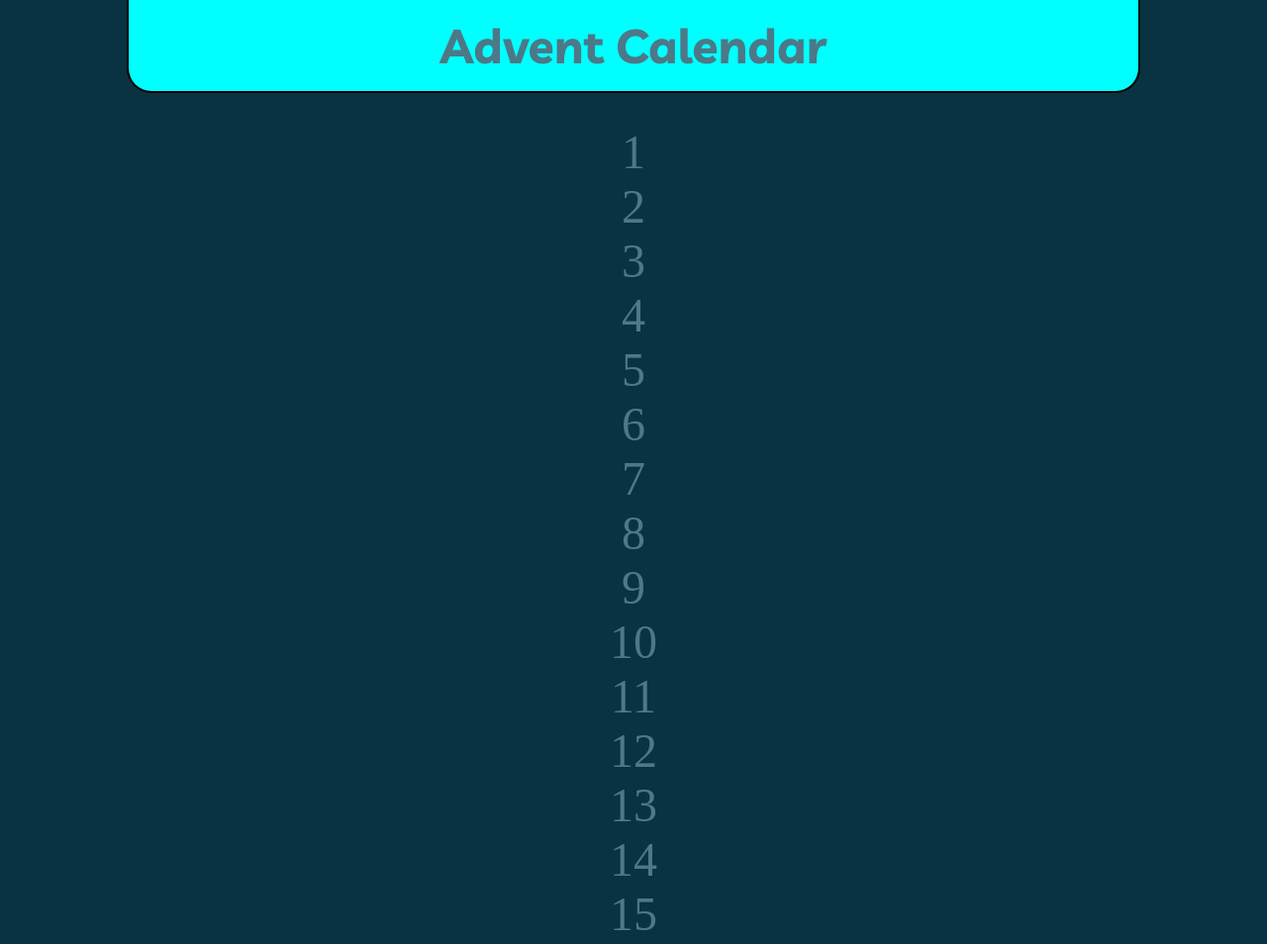
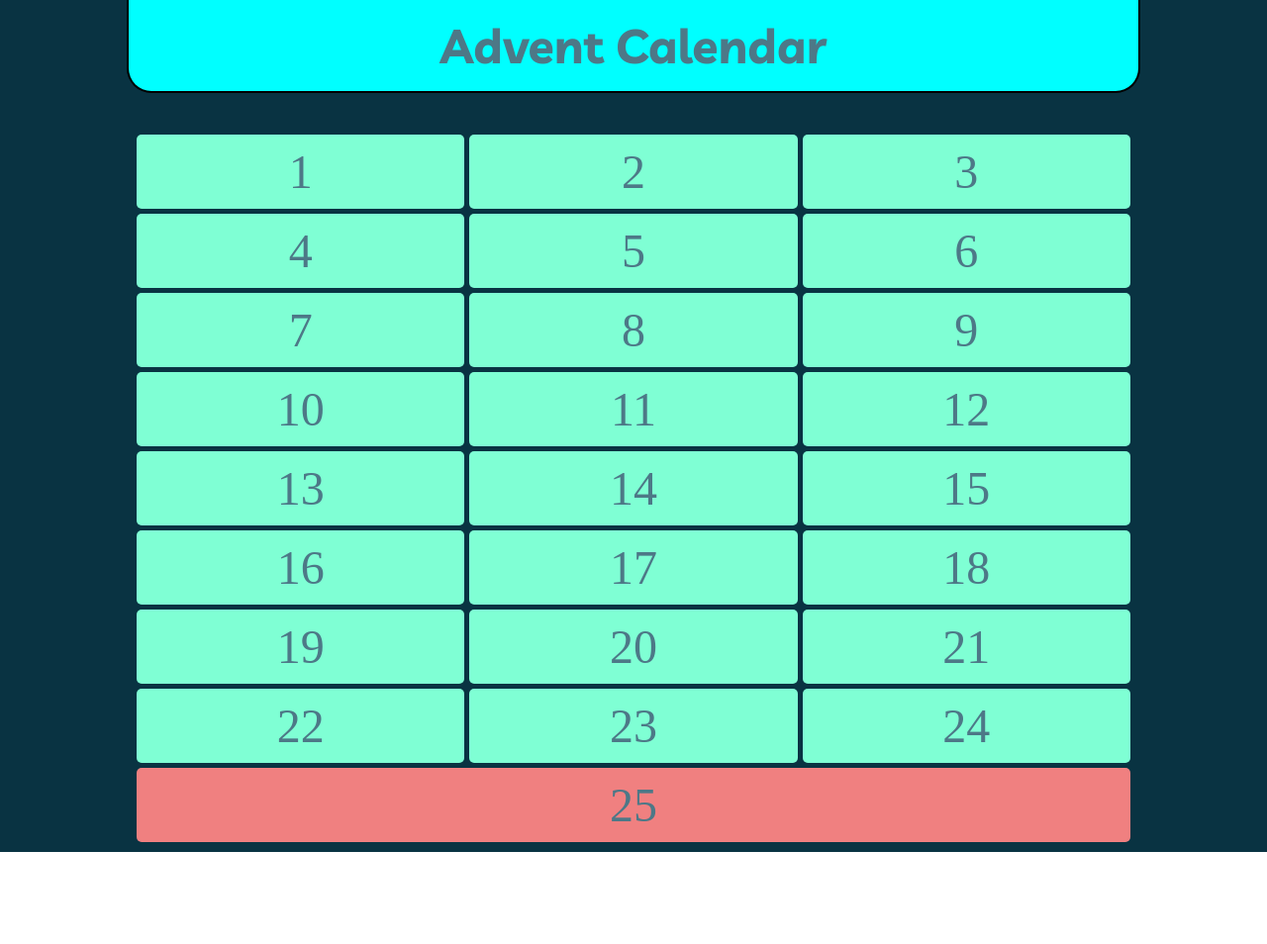
Before and after one commit to EmilioGall/js-advent-calendar, a plain HTML site: page index.html in a window 1280 px wide. Shown: the top 954 px of the page at 99% size. After the commit the page ends 861 px from the top, so only its background shows below. Drawn offline with Linux system fonts and the light colour scheme.

Commit message:
feat: created static raw style for cards - css/style.css

```diff
--- a/css/style.css
+++ b/css/style.css
@@ -79,16 +79,29 @@ body {
   }
 
   main {
+    margin: 0 auto;
+    width: 80%;
 
     .cards-container {
+      display: grid;
+      gap: 5px;
+      grid-template-columns: auto;
+      padding: 10px;
 
       .card {
-        /* border: 2px solid red; */
         font-size: 3rem;
         color: var(--lightoil-p);
         text-align: center;
+        background-color: aquamarine;
+        border-radius: 5px;
+        padding: 10px;
 
-        &.day-25 {}
+        &.day-25 {
+          background-color: lightcoral;
+          grid-column: 1 / 4;
+          column-gap: 20px;
+
+        }
 
       }
 
```
